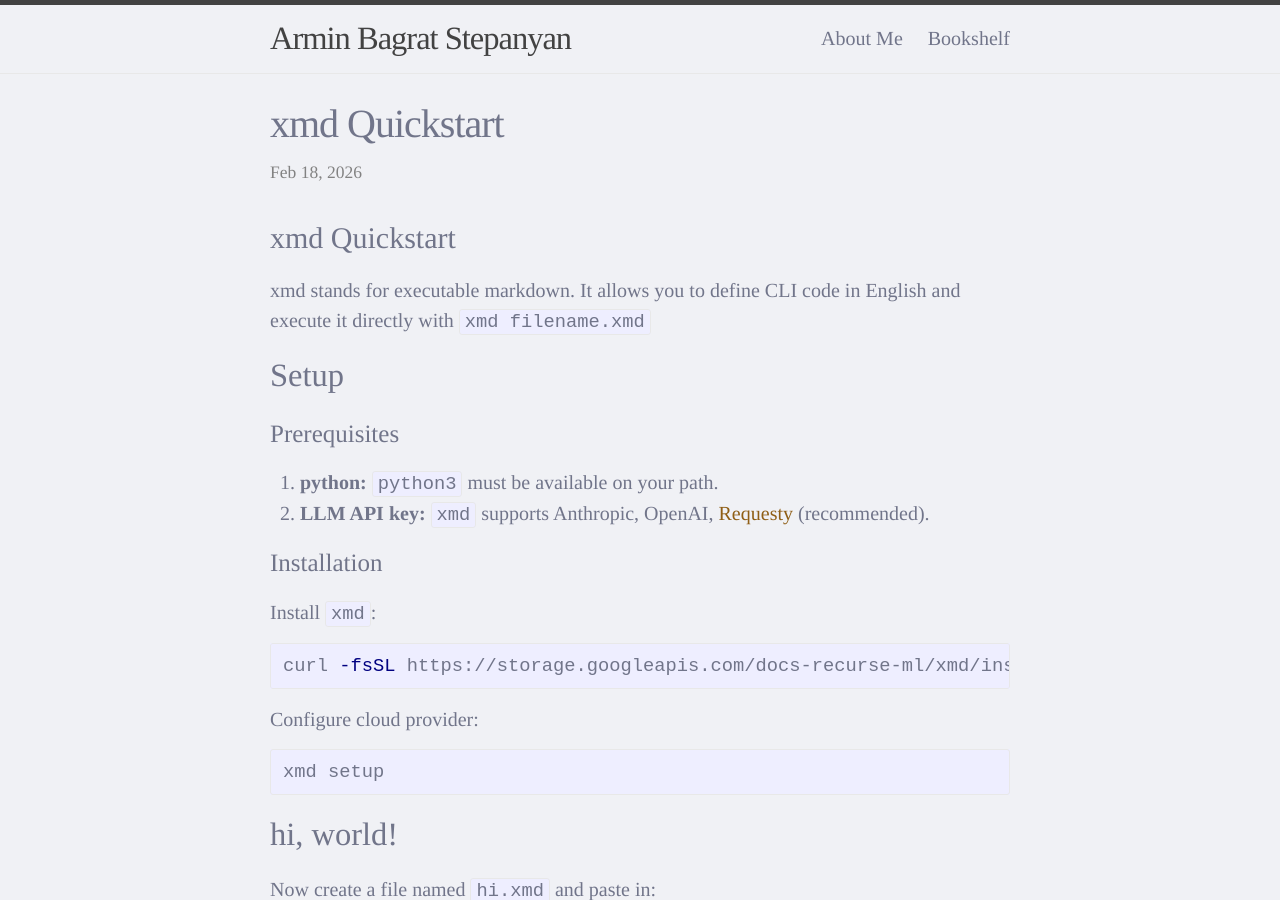
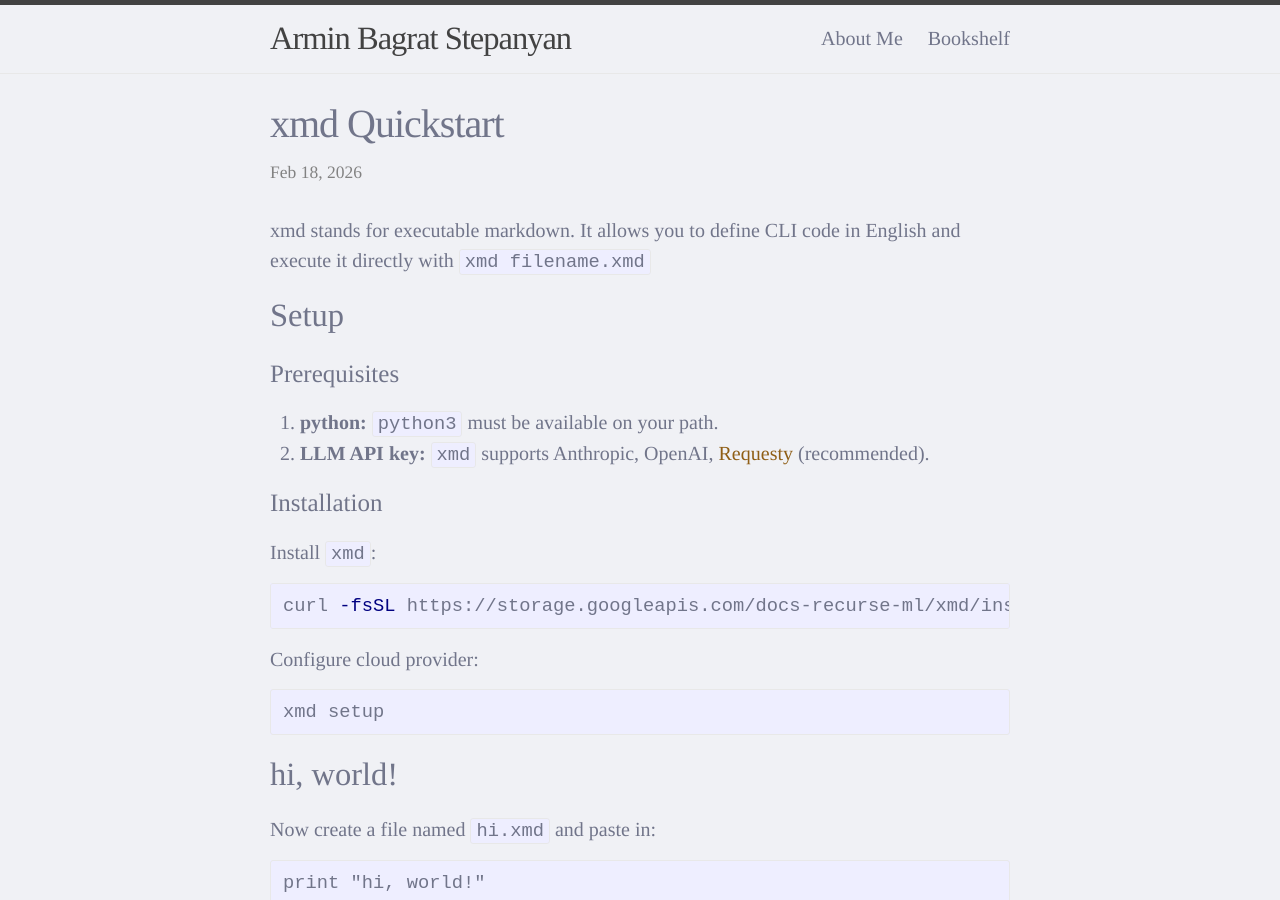
Before and after one commit to ab-10/ab-10.github.io, a Jekyll site: the page built from _posts/2026-02-18-xmd.md, in a window 1280 px wide and 900 px high. Built offline with Jekyll 4.4.1, drawn with Linux system fonts in a browser that asks for light colours.

Commit message:
Remove title

```diff
--- a/_posts/2026-02-18-xmd.md
+++ b/_posts/2026-02-18-xmd.md
@@ -4,8 +4,6 @@ title: "xmd Quickstart"
 hidden: True
 date: 2026-02-18 10:00:00 +00000
 ---
-
-# xmd Quickstart
 
 xmd stands for executable markdown.
 It allows you to define CLI code in English and execute it directly with `xmd filename.xmd`
```
